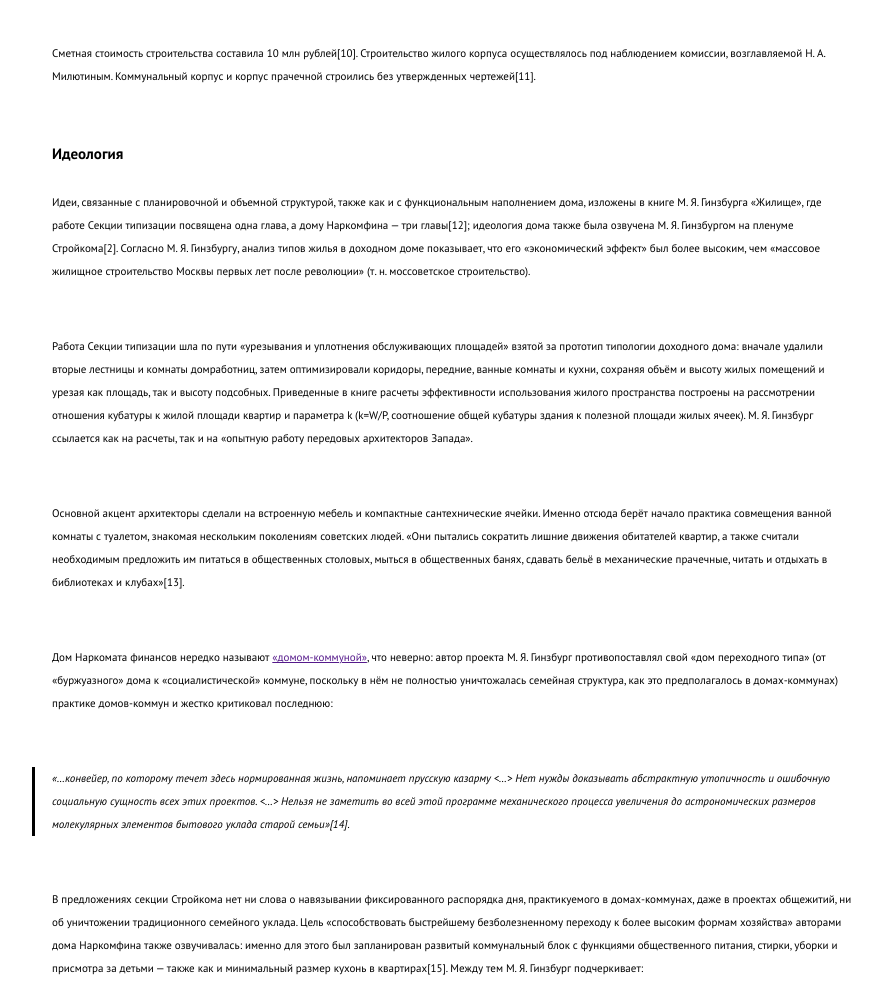
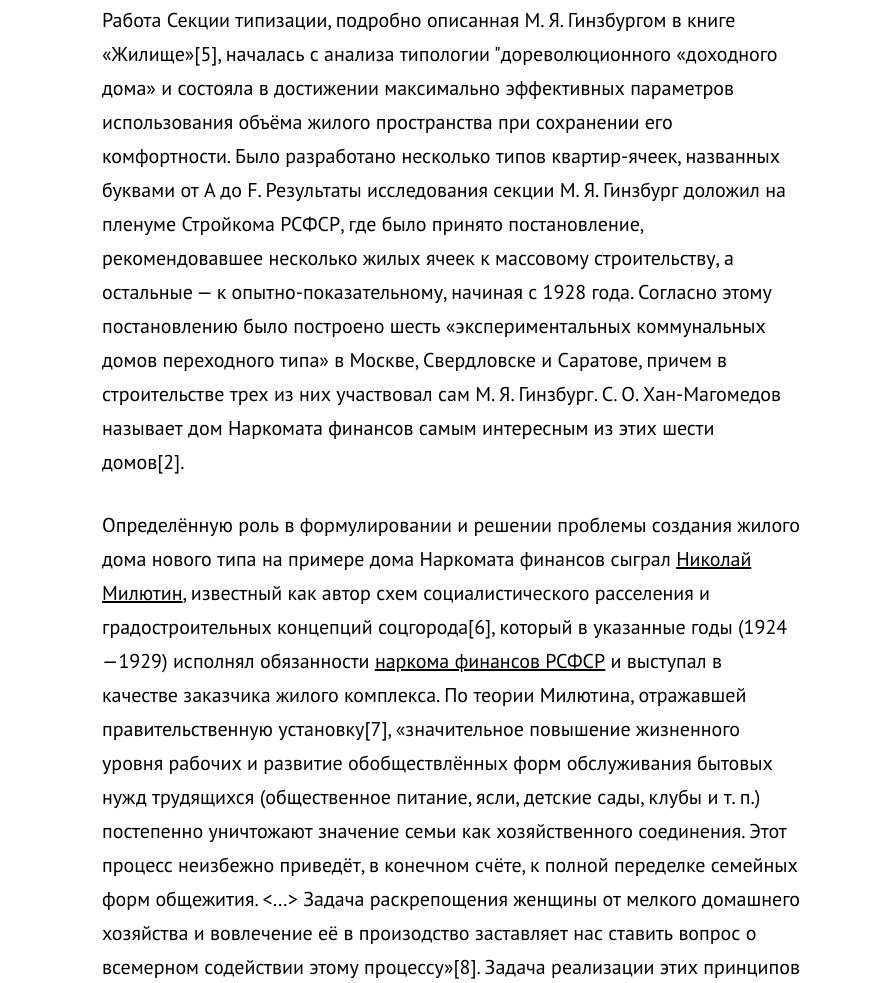
Before and after one commit to SokolovaAnastasiia/Wikimedium_b20dz07, a plain HTML site: page index.html in a window 1280 px wide. Shown: the part 1687-2670 px from the top of the page, without its empty margins (188-1057 px from the left). Drawn offline with Linux system fonts and the light colour scheme; a web font is replaced by a local one.

Commit message:
Update layout.css

```diff
--- a/css/layout.css
+++ b/css/layout.css
@@ -1,4 +1,4 @@
-html, body {
+/* html, body {
     font-family: 'PT Sans', sans-serif;
     font-size: 11px;
     line-height: 23px;
@@ -47,7 +47,48 @@ img {
 
 p {
     margin-bottom: 52px;
+} */
+body { -webkit-font-smoothing: antialiased; -moz-osx-font-smoothing: grayscale; font-family: 'PT Sans', sans-serif;
 }
+a { color: inherit;
+}
+h1, h2, h3, p, ul, blockquote { width: 700px; margin: 0 auto;
+}
+h1, h2, h3 { font-family: 'PT Sans Caption', sans-serif; font-weight: bold;
+}
+h1 { margin-top: 67px; font-size: 38px; line-height: 45px;
+}
+h1 + p { margin-top: 8px; font-family: 'PT Sans Caption', sans-serif; font-size: 22px; line-height: 32px; color: rgba(0,0,0,.4);
+}
+h1 + p + p { margin-top: 30px;
+}
+h2 { margin-top: 43px; font-size: 32px; line-height: 36px; color: rgba(0, 0, 0, .8);
+}
+h2 + p,
+h2 + blockquote { margin-top: 7px;
+}
+h3 { margin-top: 36px; font-size: 28px; line-height: 34px; color: rgba(0, 0, 0, .8);
+}
+h3 + p,
+h3 + blockquote { margin-top: 6px;
+}
+p, blockquote, li { margin-top: 29px; font-size: 20px; line-height: 34px;
+}
+blockquote { font-style: italic;
+}
+img { display: block; width: 1020px; margin: 79px auto 0;
+}
+img + h2 { margin-top: 79px;
+}
+img + p,
+img + blockquote,
+img + ul { margin-top: 77px;
+}
+h2 + img { margin-top: 82px;
+}
+h3 + img { margin-top: 81px;
+}
+
 
 ul {
     list-style-type: disc;
@@ -64,17 +105,31 @@ ul li {
     margin-right: 14px;
    } */
 
-.main-explanation {
+/* .main-explanation {
     font-size: 12px;
     line-height: 20px;
     color: rgba(0, 0, 0, 0.4);
-}
+} */
 
-.section blockquote {
+/* .section blockquote {
     padding-left: 17px;
     font-style: italic;
     border-left: 3px solid black;
     position: relative;
     left: -20px;
     margin-bottom: 52px;
+} */
+blockquote {
+    display: block;
+    position: relative;
+    margin-bottom: 52px;
 }
+
+blockquote::before {
+    content: "";
+    position: absolute;
+    width: 3px;
+    background: black;
+    height: 100%;
+    left: -23px;
+}
```
